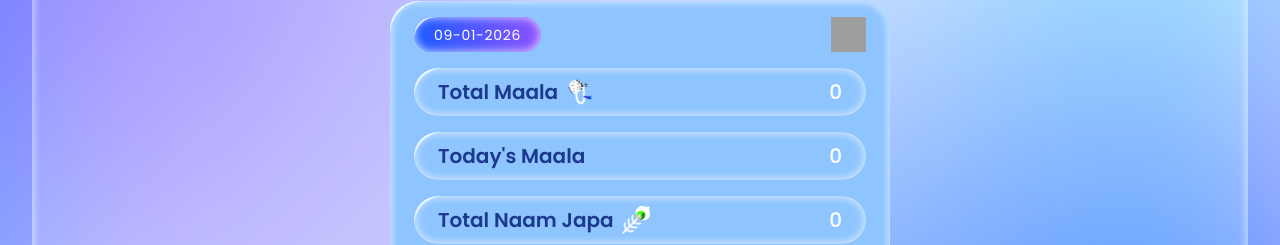
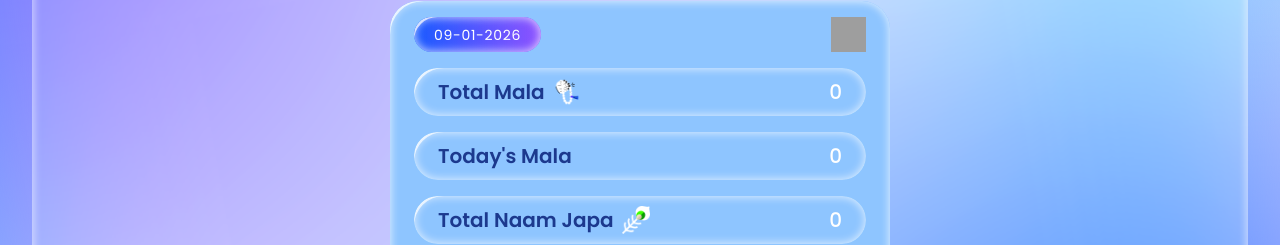
Before and after one commit to abhisharma54/Naam-Japa-Counter, a React (Vite) app: page / in a window 1280 px wide. Shown: the part 293-538 px from the top of the page. Built offline with nearby package versions, Linux system fonts and the light colour scheme; grey boxes are pictures that could not be loaded; a web font is replaced by a local one.

Commit message:
fix: change text maala to mala

```diff
--- a/src/App.jsx
+++ b/src/App.jsx
@@ -1,7 +1,7 @@
 import { useCallback, useEffect } from "react";
 import { Counter, DataTab, Navbar, MantraCard } from "./components/index";
 import useNaamContext from "./context/naamContext";
-import { BEADS_PER_MAALA, STORAGE_KEY } from './context/naamConstants'
+import { BEADS_PER_MALA, STORAGE_KEY } from './context/naamConstants'
 
 const getLocalDate = () => new Date().toLocaleDateString("en-CA");
 
@@ -10,7 +10,7 @@ function App() {
 
   const handleData = useCallback(() => {
     setData((prev) => {
-      const completed = prev.naam + 1 === BEADS_PER_MAALA;
+      const completed = prev.naam + 1 === BEADS_PER_MALA;
       return {
         ...prev,
         naam: completed ? 0 : prev.naam + 1,
@@ -21,8 +21,8 @@ function App() {
       };
     });
 
-    // Light tap feedback, longer pattern when a maala completes
-    navigator.vibrate?.(data.naam + 1 === BEADS_PER_MAALA ? [100, 50, 100] : 10);
+    // Light tap feedback, longer pattern when a mala completes
+    navigator.vibrate?.(data.naam + 1 === BEADS_PER_MALA ? [100, 50, 100] : 10);
   }, [setData, data.naam]);
 
   useEffect(() => {
--- a/src/components/DataTab.jsx
+++ b/src/components/DataTab.jsx
@@ -3,8 +3,8 @@ import { flowerIcon, downArrowIcon, naamIcon } from "../assets/index";
 import useNaamContext from "../context/naamContext";
 
 const STATS = [
-  { field: "totalMaala", label: "Total Maala", icon: flowerIcon },
-  { field: "todayMaala", label: "Today's Maala" },
+  { field: "totalMaala", label: "Total Mala", icon: flowerIcon },
+  { field: "todayMaala", label: "Today's Mala" },
   { field: "totalNaamJapa", label: "Total Naam Japa", icon: naamIcon },
   { field: "todayNaamJapa", label: "Today's Naam Japa" },
 ];
--- a/src/context/NaamProvider.jsx
+++ b/src/context/NaamProvider.jsx
@@ -3,7 +3,7 @@ import { NaamContext } from "./naamContext";
 import {
   STORAGE_KEY,
   DEFAULT_DATA,
-  BEADS_PER_MAALA,
+  BEADS_PER_MALA,
 } from "./naamConstants";
 
 // Accept only valid non-negative whole numbers, otherwise use the default
@@ -24,7 +24,7 @@ const loadData = () => {
       todayNaamJapa: toCount(saved.todayNaamJapa, 0),
       lastActiveDate:
         typeof saved.lastActiveDate === "string" ? saved.lastActiveDate : "",
-      naam: naam < BEADS_PER_MAALA ? naam : 0,
+      naam: naam < BEADS_PER_MALA ? naam : 0,
     };
   } catch {
     return DEFAULT_DATA;
--- a/src/context/naamConstants.js
+++ b/src/context/naamConstants.js
@@ -1,5 +1,5 @@
 export const STORAGE_KEY = "naamJapaData";
-export const BEADS_PER_MAALA = 108;
+export const BEADS_PER_MALA = 108;
 
 export const DEFAULT_DATA = {
   totalMaala: 0,
```
Also changed, not shown: 1 other file (tests, documents, lock files or other folders).
